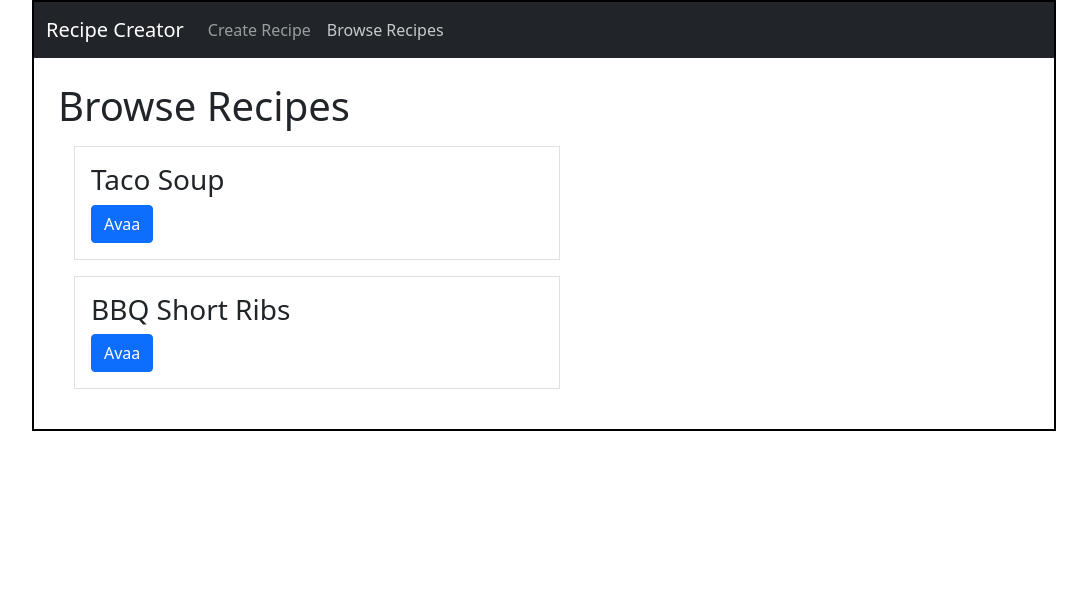
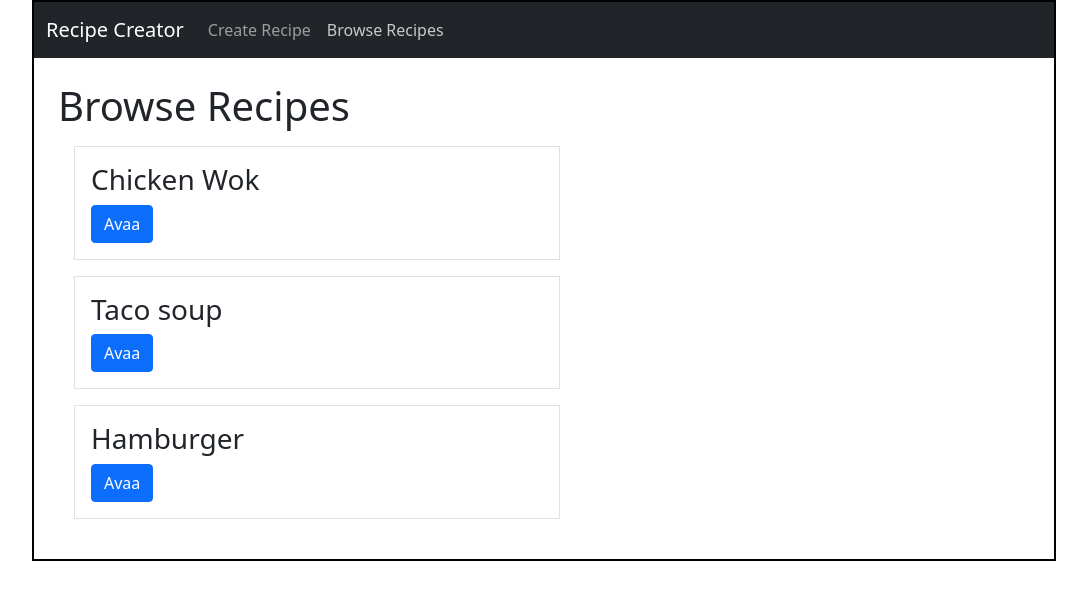
Before and after one commit to ojela028xamk/recipe-creator, a React (Create React App) app: page / in a window 1280 px wide. Both pictures are taken after a click on the button "Browse Recipes". Shown: the top 600 px of the page, without its empty margins (96-1183 px from the left). Built offline with nearby package versions, Linux system fonts and the light colour scheme; data requests are answered from the project's data file.

Commit message:
json-server added

```diff
--- /dev/null
+++ b/db.json
@@ -0,0 +1,19 @@
+{
+  "recipes": [
+    {
+      "id": "f1d8cfa6-d30d-4ca9-a358-cf6b98c12ac6",
+      "title": "Chicken Wok",
+      "instructions": "Make the chicken wok."
+    },
+    {
+      "id": "f09cba1a-6555-421e-a722-7415c1070a07",
+      "title": "Taco soup",
+      "instructions": "Make the taco soup."
+    },
+    {
+      "id": "91b94894-c0c4-445d-bbb9-b1bae72a0fa3",
+      "title": "Hamburger",
+      "instructions": "Make the hamburger."
+    }
+  ]
+}
--- a/package.json
+++ b/package.json
@@ -17,6 +17,7 @@
     "react-dom": "^18.1.0",
     "react-scripts": "5.0.1",
     "typescript": "^4.7.2",
+    "uuid": "^8.3.2",
     "web-vitals": "^2.1.4"
   },
   "scripts": {
@@ -42,5 +43,8 @@
       "last 1 firefox version",
       "last 1 safari version"
     ]
+  },
+  "devDependencies": {
+    "@types/uuid": "^8.3.4"
   }
 }
--- a/src/common/MockData.tsx
+++ /dev/null
@@ -1,14 +0,0 @@
-import { MockDataTS } from "../interfaces/MockDataTS";
-
-export const MockData: MockDataTS[] = [
-  {
-    id: 1,
-    title: "Taco Soup",
-    instructions: "Make the soup.",
-  },
-  {
-    id: 2,
-    title: "BBQ Short Ribs",
-    instructions: "Make the ribs",
-  },
-];
--- a/src/components/BrowseRecipes.tsx
+++ b/src/components/BrowseRecipes.tsx
@@ -1,28 +1,46 @@
-import { useState } from "react";
+import { useEffect, useState } from "react";
 import { Button, Modal } from "react-bootstrap";
-import { MockData } from "../common/MockData";
-import { MockDataTS } from "../interfaces/MockDataTS";
+import { RecipeTS } from "../interfaces/RecipeTS";
 
 export default function BrowseRecipes(): JSX.Element {
+  const [recipes, setRecipes] = useState<RecipeTS[]>();
   const [showModal, setShowModal] = useState<boolean>(false);
-  const [modalData, setModalData] = useState<MockDataTS>();
+  const [modalData, setModalData] = useState<RecipeTS>();
 
-  function handleModal(data: MockDataTS) {
+  function handleModal(data: RecipeTS) {
     setShowModal(true);
     setModalData(data);
   }
 
+  // fetch recipes from json-server
+  useEffect(() => {
+    fetch("http://localhost:3004/recipes")
+      .then((response) => {
+        if (response.ok) {
+          return response.json();
+        }
+        throw response;
+      })
+      .then((data) => {
+        setRecipes(data);
+      })
+      .catch((error) => {
+        console.log(error);
+      });
+  }, []);
+
   return (
     <div className="p-4">
       <h1>Browse Recipes</h1>
-      {MockData.map((data: MockDataTS) => (
-        <>
-          <div className="m-3 p-3 border w-50">
-            <h3>{data.title}</h3>
-            <Button onClick={() => handleModal(data)}>Avaa</Button>
-          </div>
-        </>
-      ))}
+      {recipes &&
+        recipes.map((recipe: RecipeTS) => (
+          <>
+            <div key={recipe.id} className="m-3 p-3 border w-50">
+              <h3>{recipe.title}</h3>
+              <Button onClick={() => handleModal(recipe)}>Avaa</Button>
+            </div>
+          </>
+        ))}
       <Modal show={showModal} onHide={() => setShowModal(false)}>
         <Modal.Header closeButton>
           <Modal.Title>{modalData?.title}</Modal.Title>
--- a/src/components/CreateRecipe.tsx
+++ b/src/components/CreateRecipe.tsx
@@ -1,6 +1,34 @@
-import { Form } from "react-bootstrap";
+import { Button, Form } from "react-bootstrap";
+import { RecipeTS } from "../interfaces/RecipeTS";
+import { v4 as uuidv4 } from "uuid";
+import { ChangeEvent, useState } from "react";
 
 export default function CreateRecipe(): JSX.Element {
+  const [newRecipe, setNewRecipe] = useState<RecipeTS>({
+    id: uuidv4(),
+    title: "",
+    instructions: "",
+  });
+
+  // one function handles all input changes
+  function handleChange(event: ChangeEvent<HTMLInputElement>) {
+    const value = event.target.value;
+    setNewRecipe({
+      ...newRecipe,
+      [event.target.name]: value,
+    });
+  }
+
+  function handleSubmit() {
+    fetch("http://localhost:3004/recipes", {
+      method: "POST",
+      headers: { "Content-Type": "application/json" },
+      body: JSON.stringify(newRecipe),
+    }).then(() => {
+      console.log("Success");
+    });
+  }
+
   return (
     <div className="p-4">
       <h1>Create Recipe</h1>
@@ -9,12 +37,27 @@ export default function CreateRecipe(): JSX.Element {
           <Form.Label>
             <b>Title</b>
           </Form.Label>
-          <Form.Control placeholder="Title" />
+          <Form.Control
+            name="title"
+            value={newRecipe.title}
+            onChange={handleChange}
+            placeholder="Title"
+          />
           <Form.Label>
             <b>Instructions</b>
           </Form.Label>
-          <Form.Control as="textarea" rows={3} placeholder="Instructions" />
+          <Form.Control
+            as="textarea"
+            rows={3}
+            name="instructions"
+            value={newRecipe.instructions}
+            onChange={handleChange}
+            placeholder="Instructions"
+          />
         </Form.Group>
+        <Button type="submit" onClick={handleSubmit} className="mt-3">
+          Submit
+        </Button>
       </Form>
     </div>
   );
--- a/src/interfaces/MockDataTS.tsx
+++ /dev/null
@@ -1,5 +0,0 @@
-export interface MockDataTS {
-  id: number;
-  title: string;
-  instructions: string;
-}
--- /dev/null
+++ b/src/interfaces/RecipeTS.tsx
@@ -0,0 +1,5 @@
+export interface RecipeTS {
+  id: string;
+  title: string;
+  instructions: string;
+}
```
Also changed, not shown: 1 other file (tests, documents, lock files or other folders).
